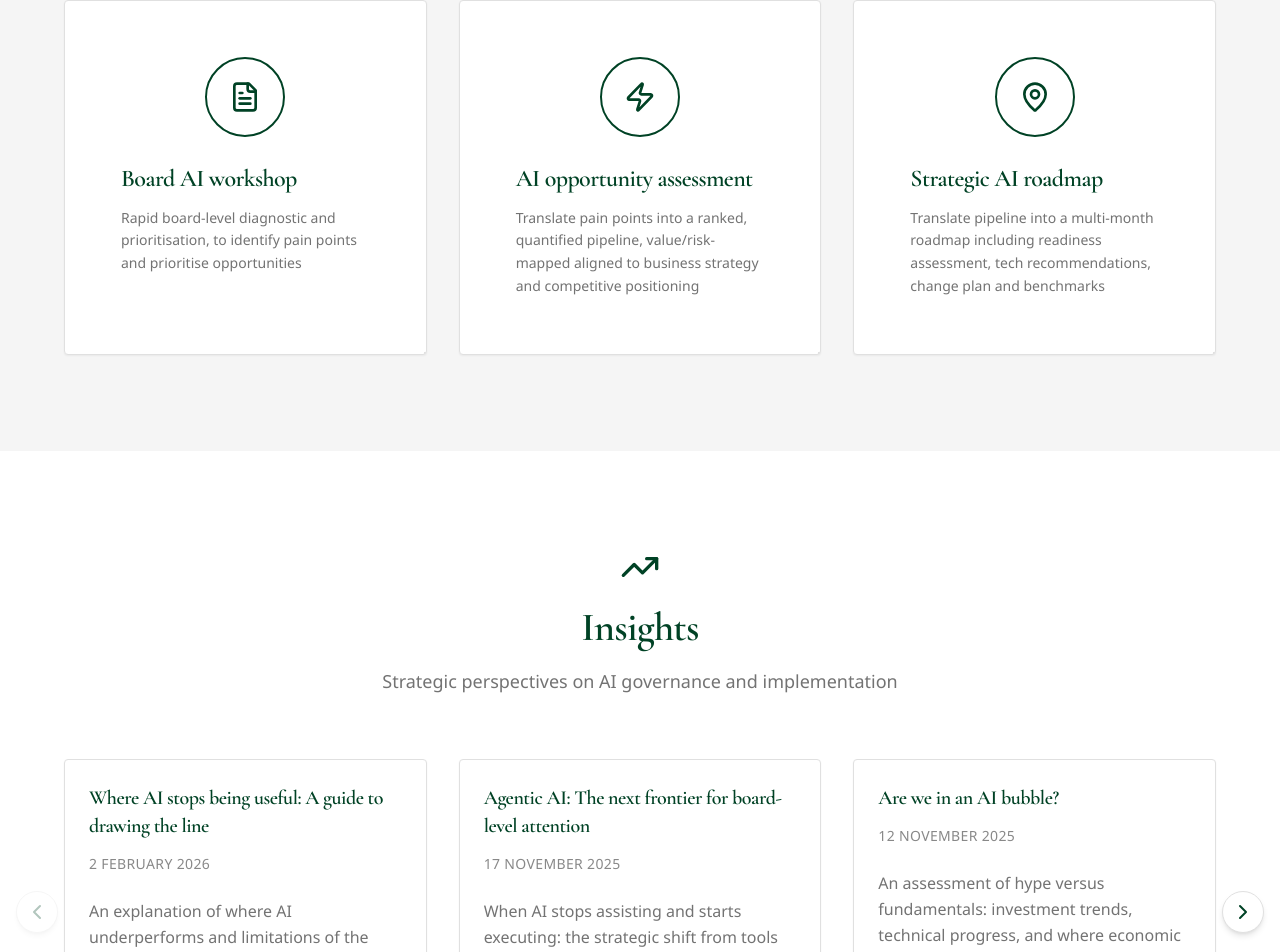
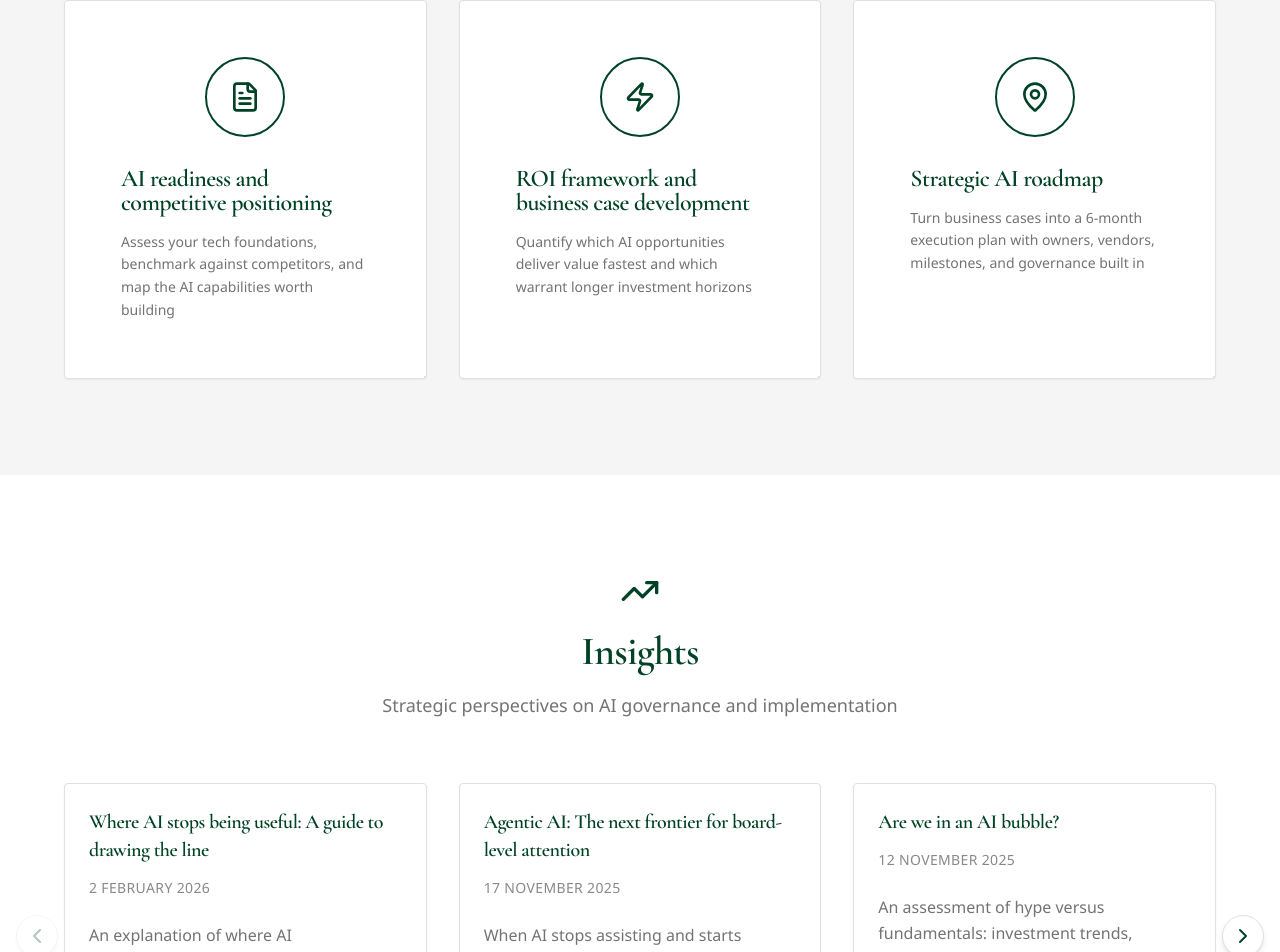
Before and after one commit to christy-sena/christy-sena.github.io, a React (Vite) app: page / in a window 1280 px wide. Shown: the part 2207-3159 px from the top of the page. Built offline with nearby package versions, Linux system fonts and the light colour scheme; the HTML template or start-up script is replaced by a standard one.

Commit message:
cloudflare web analytics add

```diff
--- a/index.html
+++ b/index.html
@@ -29,5 +29,6 @@
   <body>
     <div id="root"></div>
     <script type="module" src="/src/main.tsx"></script>
+    <!-- Cloudflare Web Analytics --><script defer src='https://static.cloudflareinsights.com/beacon.min.js' data-cf-beacon='{"token": "41ab457b474e48f9bb525b0da45bf33f"}'></script><!-- End Cloudflare Web Analytics -->
   </body>
 </html>
--- a/src/components/Services.tsx
+++ b/src/components/Services.tsx
@@ -4,18 +4,18 @@ import { FileText, Zap, MapPin } from "lucide-react";
 const services = [
   {
     icon: FileText,
-    title: "Board AI workshop",
-    description: "Rapid board-level diagnostic and prioritisation, to identify pain points and prioritise opportunities"
+    title: "AI readiness and competitive positioning",
+    description: "Assess your tech foundations, benchmark against competitors, and map the AI capabilities worth building"
   },
   {
     icon: Zap,
-    title: "AI opportunity assessment",
-    description: "Translate pain points into a ranked, quantified pipeline, value/risk-mapped aligned to business strategy and competitive positioning"
+    title: "ROI framework and business case development",
+    description: "Quantify which AI opportunities deliver value fastest and which warrant longer investment horizons"
   },
   {
     icon: MapPin,
     title: "Strategic AI roadmap",
-    description: "Translate pipeline into a multi-month roadmap including readiness assessment, tech recommendations, change plan and benchmarks"
+    description: "Turn business cases into a 6-month execution plan with owners, vendors, milestones, and governance built in"
   }
 ];
 
```
